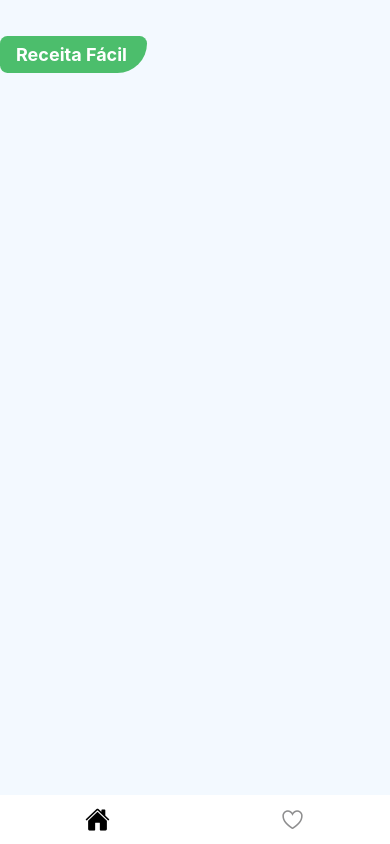
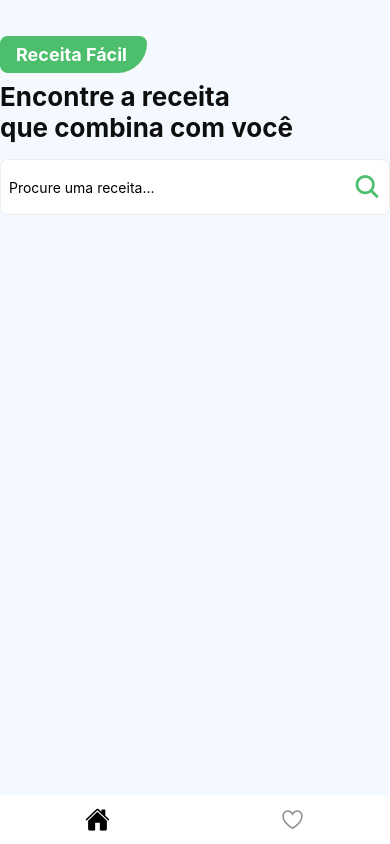
Before and after one commit to vinivent/react-native-insider-receitas, a React Native app: screen /HomeTab in a window 390 px wide. Built offline with nearby package versions, Linux system fonts and the light colour scheme.

Commit message:
creating search bar

```diff
--- a/src/pages/home/index.js
+++ b/src/pages/home/index.js
@@ -1,10 +1,27 @@
-import { View, Text, StyleSheet, SafeAreaView } from "react-native";
+import {
+  View,
+  Text,
+  StyleSheet,
+  SafeAreaView,
+  TextInput,
+  TouchableOpacity,
+} from "react-native";
+import { Ionicons } from "@expo/vector-icons";
 import { Logo } from "../../components/Logo";
 
 export function Home() {
   return (
     <SafeAreaView style={styles.container}>
       <Logo />
+      <Text style={styles.title}>Encontre a receita</Text>
+      <Text style={styles.title}>que combina com você</Text>
+
+      <View style={styles.form}>
+        <TextInput placeholder="Procure uma receita..." style={styles.input} />
+        <TouchableOpacity>
+          <Ionicons name="search" size={28} color="#4CBE6C" />
+        </TouchableOpacity>
+      </View>
     </SafeAreaView>
   );
 }
@@ -17,4 +34,28 @@ const styles = StyleSheet.create({
     paddingStart: 14,
     paddingEnd: 14,
   },
+  title: {
+    fontSize: 26,
+    fontWeight: "bold",
+    color: "#0E0E0E",
+  },
+  form: {
+    backgroundColor: "#FFF",
+    width: "100%",
+    borderRadius: 8,
+    marginTop: 16,
+    marginBottom: 16,
+    borderWidth: 1,
+    borderColor: "#ECECEC",
+    paddingLeft: 8,
+    paddingRight: 8,
+    flexDirection: "row",
+    alignItems: "center",
+    justifyContent: "space-between",
+  },
+  input: {
+    width: "90%",
+    maxWidth: "90%",
+    height: 54,
+  },
 });
```
